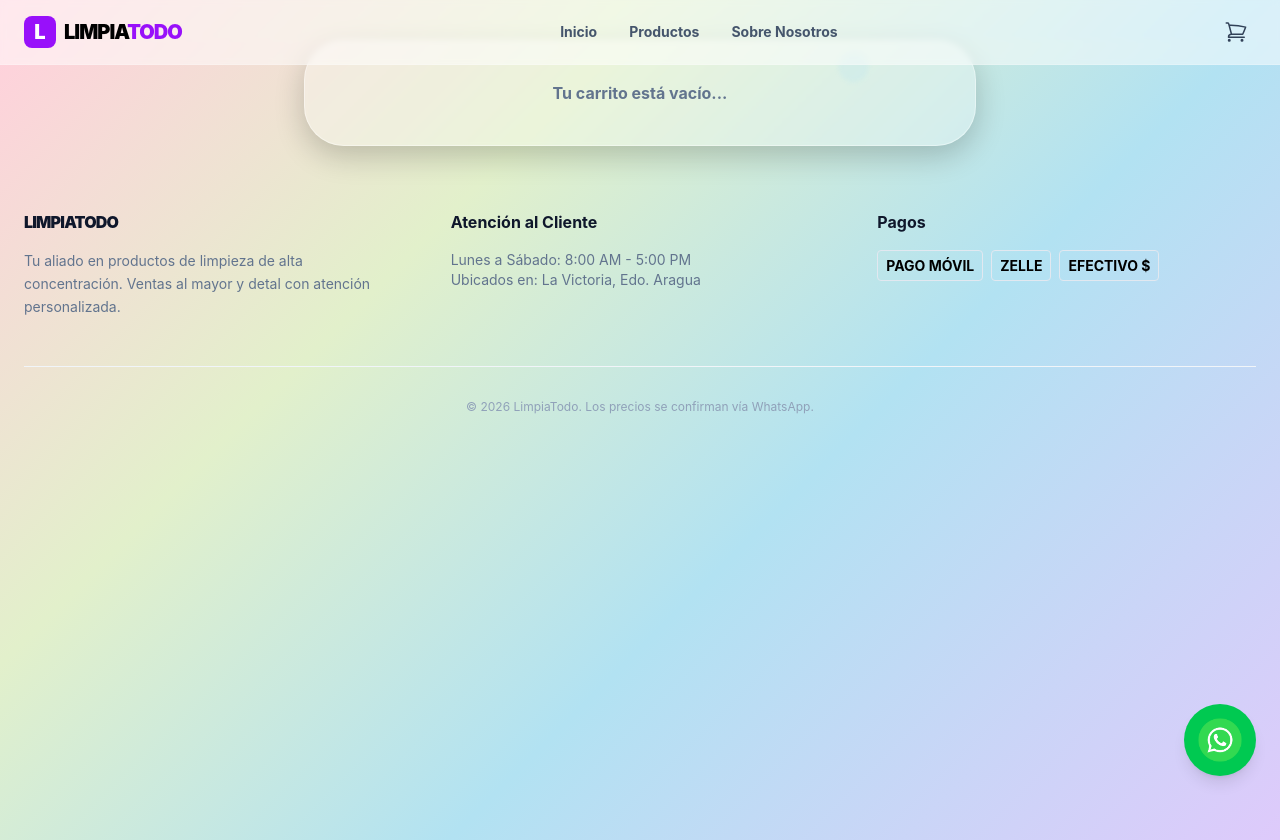
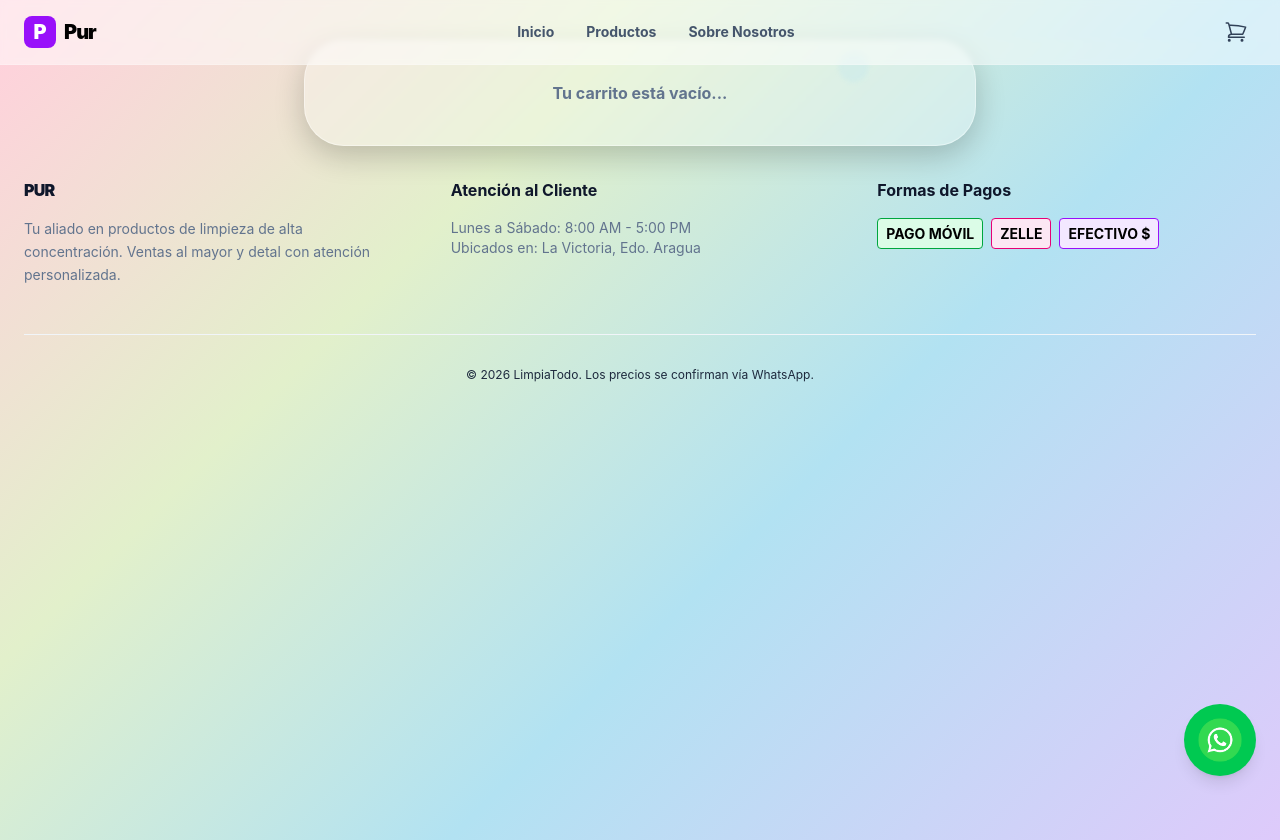
Before and after one commit to KleibertM/ori-clean, a React (Vite) app: page /carrito in a window 1280 px wide. Built offline with nearby package versions, Linux system fonts and the light colour scheme.

Commit message:
dealles, front y edicion

```diff
--- a/src/components/Footer.jsx
+++ b/src/components/Footer.jsx
@@ -1,10 +1,10 @@
 export default function Footer() {
   return (
-    <footer className="pt-16 pb-8 px-6" id="footer">
+    <footer className="pt-8 pb-8 px-6" id="footer">
       <div className="max-w-7xl mx-auto">
         <div className="grid grid-cols-1 md:grid-cols-3 gap-12 mb-12">
           <div>
-            <h4 className="font-black text-slate-900 mb-4 uppercase tracking-tighter">LimpiaTodo</h4>
+            <h4 className="font-black text-slate-900 mb-4 uppercase tracking-tighter">Pur</h4>
             <p className="text-slate-500 text-sm leading-relaxed">
               Tu aliado en productos de limpieza de alta concentración.
               Ventas al mayor y detal con atención personalizada.
@@ -16,16 +16,16 @@ export default function Footer() {
             <p className="text-slate-500 text-sm">Ubicados en: La Victoria, Edo. Aragua</p>
           </div>
           <div>
-            <h4 className="font-bold text-slate-900 mb-4">Pagos</h4>
+            <h4 className="font-bold text-slate-900 mb-4">Formas de Pagos</h4>
             <div className="flex flex-wrap gap-2">
-              <span className="text-[14px] font-bold border border-slate-200 px-2 py-1 rounded text-black uppercase">Pago Móvil</span>
-              <span className="text-[14px] font-bold border border-slate-200 px-2 py-1 rounded text-black uppercase">Zelle</span>
-              <span className="text-[14px] font-bold border border-slate-200 px-2 py-1 rounded text-black uppercase">Efectivo $</span>
+              <span className="text-[14px] font-bold border border-green-600 px-2 py-1 rounded text-black uppercase bg-green-100">Pago Móvil</span>
+              <span className="text-[14px] font-bold border border-pink-600 px-2 py-1 rounded text-black uppercase bg-pink-100">Zelle</span>
+              <span className="text-[14px] font-bold border border-purple-600 px-2 py-1 rounded text-black uppercase bg-purple-100">Efectivo $</span>
             </div>
           </div>
         </div>
         <div className="pt-8 border-t border-slate-100 text-center">
-          <p className="text-xs text-slate-400">© {new Date().getFullYear()} LimpiaTodo. Los precios se confirman vía WhatsApp.</p>
+          <p className="text-xs text-slate-800">© {new Date().getFullYear()} LimpiaTodo. Los precios se confirman vía WhatsApp.</p>
         </div>
       </div>
     </footer>
--- a/src/components/Hero.jsx
+++ b/src/components/Hero.jsx
@@ -16,7 +16,7 @@ export default function Hero() {
             </span>
             <h1 className="text-4xl md:text-6xl font-black text-white leading-tight mb-6">
               Calidad que brilla, <br />
-              <span className="text-blue-700">Precios que rinden.</span>
+              <span className="text-black">Precios que rinden.</span>
             </h1>
             <p className="text-white text-lg mb-8">
               Encuentra los mejores productos de limpieza al mayor y detal.
--- a/src/components/Navbar.jsx
+++ b/src/components/Navbar.jsx
@@ -5,15 +5,14 @@ export default function Navbar({ cartCount }) {
     const navigate = useNavigate();
     return (
         <nav className="fixed top-0 left-0 w-full glass-navbar z-50">
-            <div className="max-w-7xl mx-auto px-6 h-16 flex items-center justify-between">
+            <div className="max-w-7xl mx-auto px-6 h-16 flex items-center justify-between" onClick={() => navigate(`/`)}>
                 {/* Logo */}
-                <div className="flex items-center gap-2 cursor-pointer"
-                onClick={() => navigate(`/`)}>
+                <div className="flex items-center gap-2 cursor-pointer">
                     <div className="w-8 h-8 bg-purple-600 rounded-lg flex items-center justify-center">
-                        <span className="text-white font-black text-xl">L</span>
+                        <span className="text-white font-black text-xl">P</span>
                     </div>
                     <span className="font-black text-black tracking-tighter text-xl">
-                            LIMPIA<span className="text-purple-600">TODO</span>
+                        Pur
                     </span>
                 </div>
 
--- a/src/pages/Home.jsx
+++ b/src/pages/Home.jsx
@@ -30,7 +30,7 @@ export default function Home({ onAdd }) {
         <TrustBanner />
       </div>
 
-      <section id="productos" className="max-w-7xl mx-auto px-4 pt-16">
+      <section id="productos" className="max-w-7xl mx-auto px-4 pt-8">
         <div className="text-center mb-10">
           <h2 className="text-blue-600 font-bold uppercase tracking-widest text-xs mb-2">Nuestro Catálogo</h2>
           <h3 className="text-3xl font-black text-slate-900 italic">Eficacia en cada gota</h3>
--- a/src/pages/ProductDetail.jsx
+++ b/src/pages/ProductDetail.jsx
@@ -32,7 +32,7 @@ export default function ProductDetail() {
                     </div>
 
                     {/* Información de Uso */}
-                    <div className="flex flex-col m-2 p-6 rounded-t-[2rem] glass-card mt-[-6rem] shadow-xl border-none">
+                    <div className="flex flex-col m-2 p-6 rounded-t-[2rem] glass-card mt-[1rem] shadow-xl border-none">
                         <span className="text-blue-600 font-black uppercase text-xs tracking-widest mb-2">
                             {producto.categoria}
                         </span>
```
